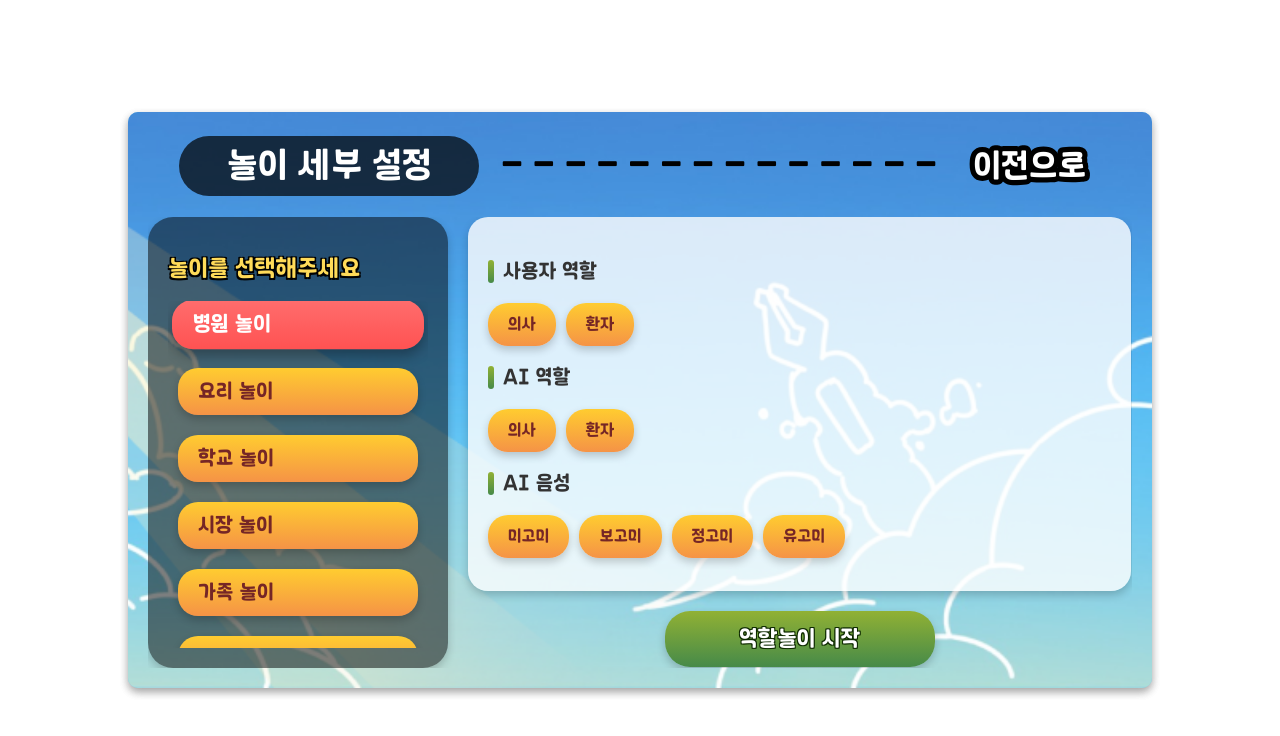
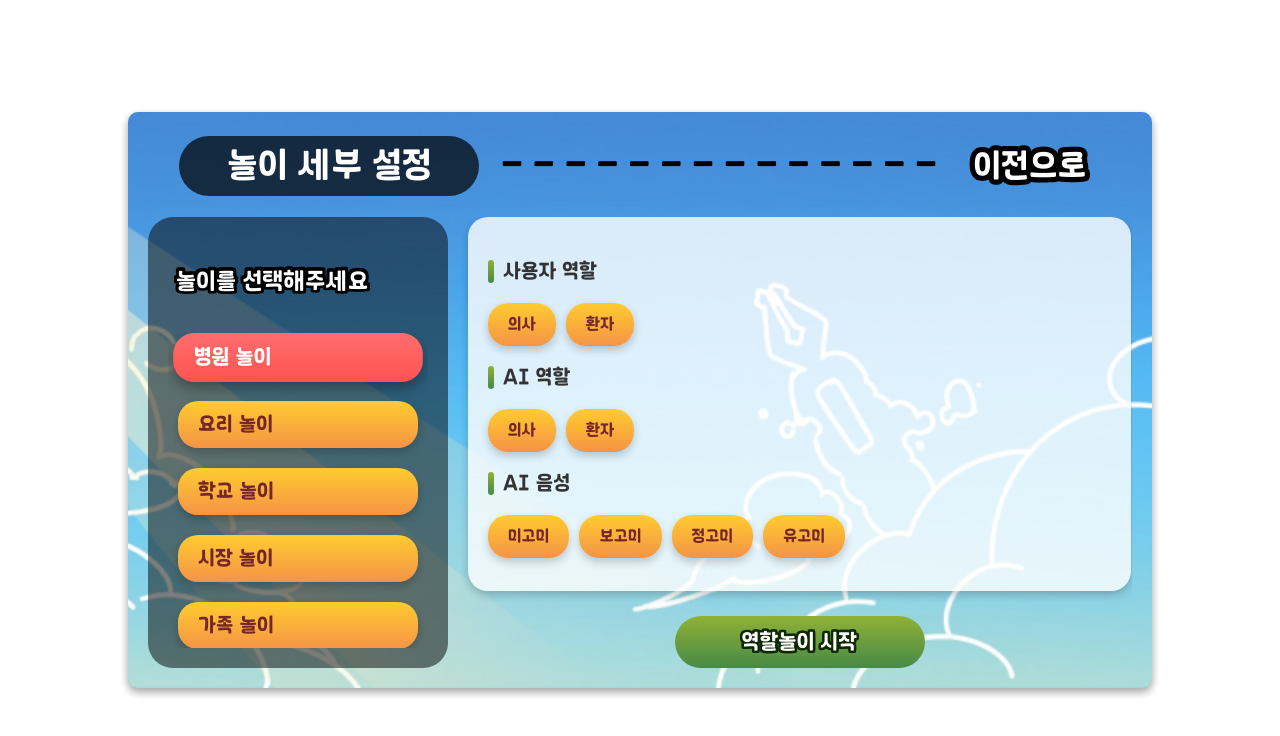
Before and after one commit to Prize-Three/roleplay_frontend, a React (Create React App) app: page /situation in a window 1280 px wide. Both pictures are taken after a click on the button "병원 놀이". Shown: the top 736 px of the page. Built offline with nearby package versions, Linux system fonts and the light colour scheme.

Commit message:
[Situation] 글씨 테두리 이중 svg적용

```diff
--- a/src/pages/Situation/Situation.jsx
+++ b/src/pages/Situation/Situation.jsx
@@ -27,6 +27,30 @@ function Situation() {
 
     const voiceOptions = ['미고미', '보고미', '정고미', '유고미'];
 
+    const renderButtonContent = (text, outlineClass) => (
+        <svg className={styles.svgText} viewBox="0 0 200 50" xmlns="http://www.w3.org/2000/svg">
+            <text
+                x="50%"
+                y="50%"
+                textAnchor="middle"
+                dominantBaseline="middle"
+                className={outlineClass}
+                strokeLinejoin="round" /* 곡선 연결부를 둥글게 */
+            >
+                {text}
+            </text>
+            <text
+                x="50%"
+                y="50%"
+                textAnchor="middle"
+                dominantBaseline="middle"
+                className={styles.textMain}
+            >
+                {text}
+            </text>
+        </svg>
+    );
+
     const handleRolePlaySelect = (gameType) => {
         if (gameType === selectedGameType) {
             setSelectedGameType(null);
@@ -44,7 +68,6 @@ function Situation() {
             setSelectedAIRole(role);
         }
     };
-
 
     const handleNextStep = async () => {
         if (selectedGameType && selectedUserRole && selectedAIRole && selectedAIVoice) {
@@ -75,7 +98,6 @@ function Situation() {
                 // 응답에서 history_id를 받아와 URL에 추가
                 const queryParams = new URLSearchParams({
                     ...dataToSend,
-                    // history_id: 14,
                     history_id: responseData.history_id
                 }).toString();
 
@@ -103,7 +125,9 @@ function Situation() {
             <div className={styles.situationWrap}>
                 <div className={styles.content}>
                     <div className={styles.leftPanel}>
-                        <h2 className={styles.subtitle}>놀이를 선택해주세요</h2>
+                        <h2 className={styles.subtitle}>
+                            {renderButtonContent('놀이를 선택해주세요', styles.subtitleText)}
+                        </h2>
                         <div className={styles.gameTypeBox}>
                             {Object.keys(roleOptions).map((gameType) => (
                                 <button
@@ -120,9 +144,7 @@ function Situation() {
                         <div>
                             <div className={styles.rightPanel}>
                                 <div className={styles.selectionSection}>
-                                <h3>
-                                    사용자 역할
-                                </h3>
+                                    <h3>사용자 역할</h3>
                                     <div className={styles.roleButtonGroup}>
                                         {roleOptions[selectedGameType].map((role) => (
                                             <button
@@ -165,8 +187,9 @@ function Situation() {
                                 </div>
                             </div>
                             <div className={styles.nextButtonContainer}>
-                            {/* 다음 단계 ➪ */}
-                            <button onClick={handleNextStep} className={styles.nextButton}>역할놀이 시작</button>
+                                <button onClick={handleNextStep} className={styles.nextButton}>
+                                    {renderButtonContent('역할놀이 시작', styles.nextStepText)}
+                                </button>
                             </div>
                         </div>
                     )}
--- a/src/pages/Situation/Situation.module.scss
+++ b/src/pages/Situation/Situation.module.scss
@@ -36,7 +36,7 @@ body {
     border-radius: 25px;
     margin-right: 10px;
     padding: 20px;
-    box-shadow: 0 4px 8px rgba(0, 0, 0, 0.2);
+    // box-shadow: 0 4px 8px rgba(0, 0, 0, 0.2);
     box-sizing: border-box;
 }
 
@@ -44,6 +44,7 @@ body {
     font-size: 23px;
     font-weight: bold;
     color: #FFDB59;
+
     text-shadow: 1.5px 1.5px 0 #000000, -1.5px -1.5px 0 #000000, 1.5px -1.5px 0 #000000, -1.5px 1.5px 0 #000000;
     position: sticky;
     top: 0;
@@ -57,7 +58,7 @@ body {
     flex-direction: column;
     align-items: flex-start;
     overflow-y: auto;
-    padding: 0px 10px 0px 10px;
+    padding: 1px 10px 1px 10px;
 }
 
 .gameTypeButton {
@@ -86,7 +87,7 @@ body {
 .gameTypeButton.selected {
     background: linear-gradient(to bottom, #FF6D6D, #FF5252);
     box-shadow: 0 6px 12px rgba(0, 0, 0, 0.3);
-    transform: scale(1.05);
+    transform: scale(1.04);
     color: white;
 }
 
@@ -103,7 +104,7 @@ body {
     justify-content: center;
     align-items: center;
     // background-color: yellow;
-    padding: 20px;
+    // padding: 20px;
 }
 
 .nextButton {
@@ -111,19 +112,24 @@ body {
     background: linear-gradient(to bottom, #91B134, #468A49);
     color: white;
     border: none;
-    padding: 15px 25px;
-    border-radius: 25px;
+    // padding: 15px 25px;
+    border-radius: 30px;
     font-weight: bold;
     font-size: 22px;
-    width: 270px;
-    // margin-top: 20px;
-    // margin-bottom: 15px;
+    width: 250px;
     cursor: pointer;
     align-self: center;
     outline: none;
-    box-shadow: 0 4px 8px rgba(0, 0, 0, 0.2);
+    // box-shadow: 0 4px 8px rgba(0, 0, 0, 0.2);
     transition: background-color 0.3s ease, transform 0.3s ease, box-shadow 0.3s ease;
     text-shadow: 1.0px 1.0px 0 #0E2A00, -1.0px -1.0px 0 #0E2A00, 1.0px -1.0px 0 #0E2A00, -1.0px 1.0px 0 #0E2A00;
+
+    display: flex; /* Flexbox 사용 */
+    justify-content: center; /* 수평 중앙 정렬 */
+    align-items: center; /* 수직 중앙 정렬 */
+
+    // height: 50px;
+    margin: 25px;
 }
 
 .rightPanel {
@@ -239,3 +245,28 @@ body {
         border-radius: 4px;
     }
 }
+
+/* SVG 텍스트 스타일링 */
+.svgText {
+    width: 80%;
+    height: 50px;
+}
+
+
+
+.textMain {
+    fill: white;
+}
+
+// 테두리 색상 조정
+.subtitleText {
+    fill: none;
+    stroke: black;
+    stroke-width: 3px;
+}
+
+.nextStepText {
+    fill: none;
+    stroke: #0E2B00;
+    stroke-width: 3px;
+}
```
Lines whose indentation alone changed are shown as unchanged.
